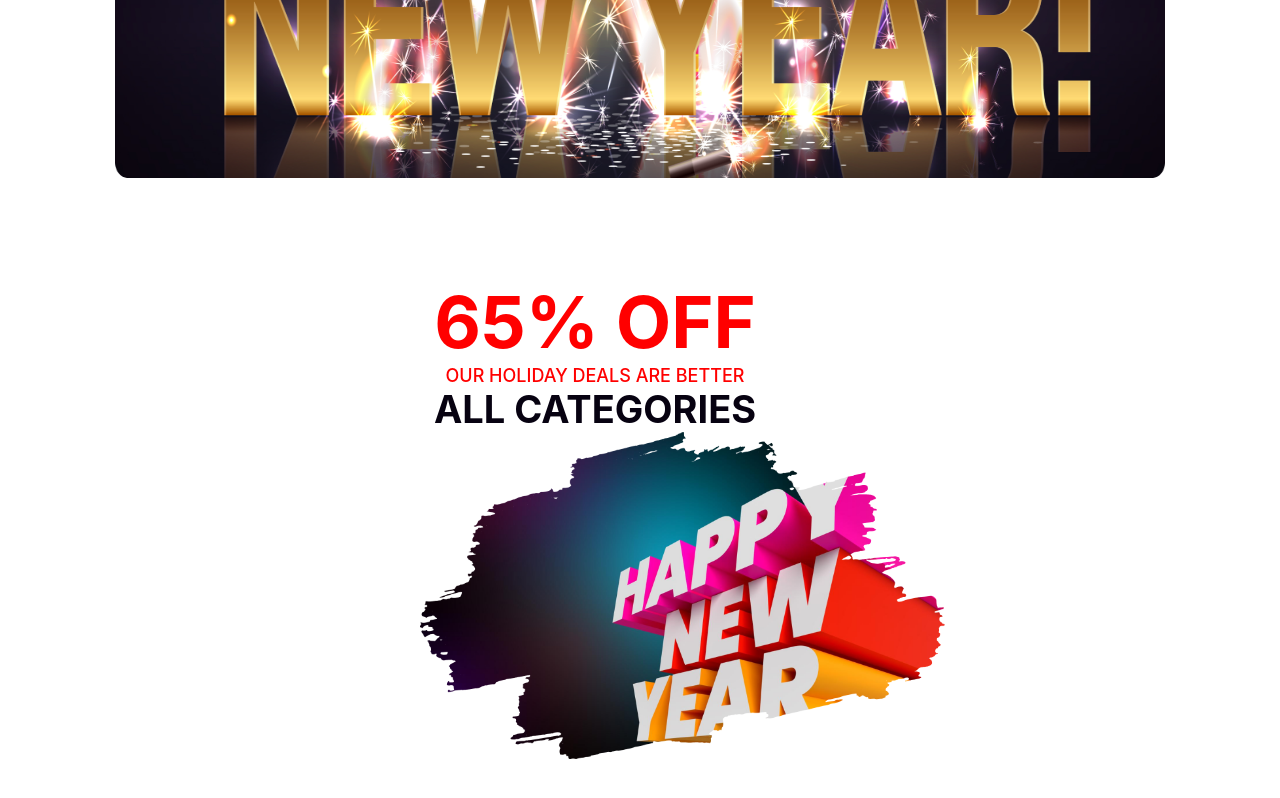
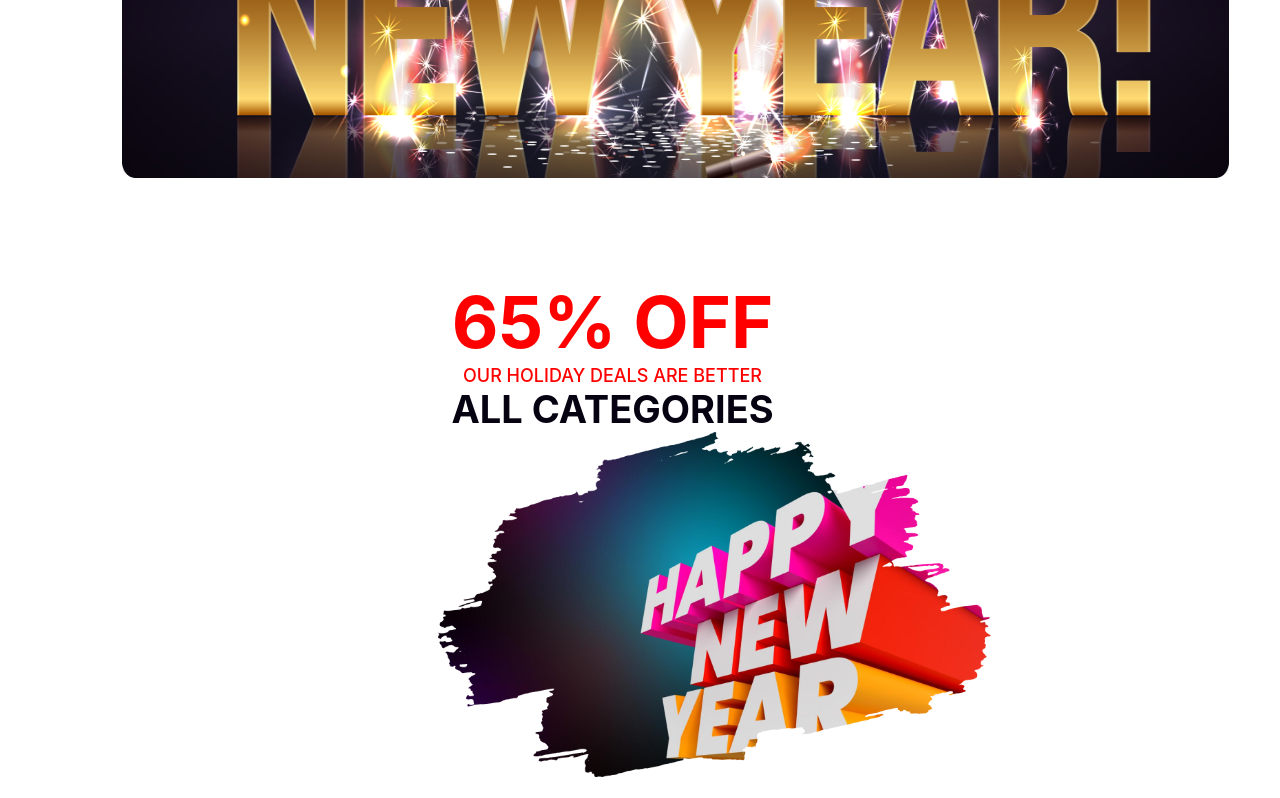
Before and after one commit to pradipcse/B9-A1-New-Year, a plain HTML site: page index.html in a window 1280 px wide. Shown: the part 457-1255 px from the top of the page. Drawn offline with Linux system fonts and the light colour scheme.

Commit message:
zoomresolve

```diff
--- a/index.html
+++ b/index.html
@@ -9,6 +9,7 @@
 </head>
 
 <body>
+    <div class="allcontainar">
     <header>
         <div class="headcontainar">
             <div class="headtxt">
@@ -114,6 +115,7 @@
             <div></div>
         </div>
     </footer>
+</div>
 </body>
 
 </html>
--- a/styles/style.css
+++ b/styles/style.css
@@ -2,6 +2,10 @@
     margin: 0px;
     padding: 0px;
 }
+ .allcontainar{
+    width: 1350px;
+    margin: 0px auto;
+ }
 
 .headcontainar {
     width: 82%;
```
